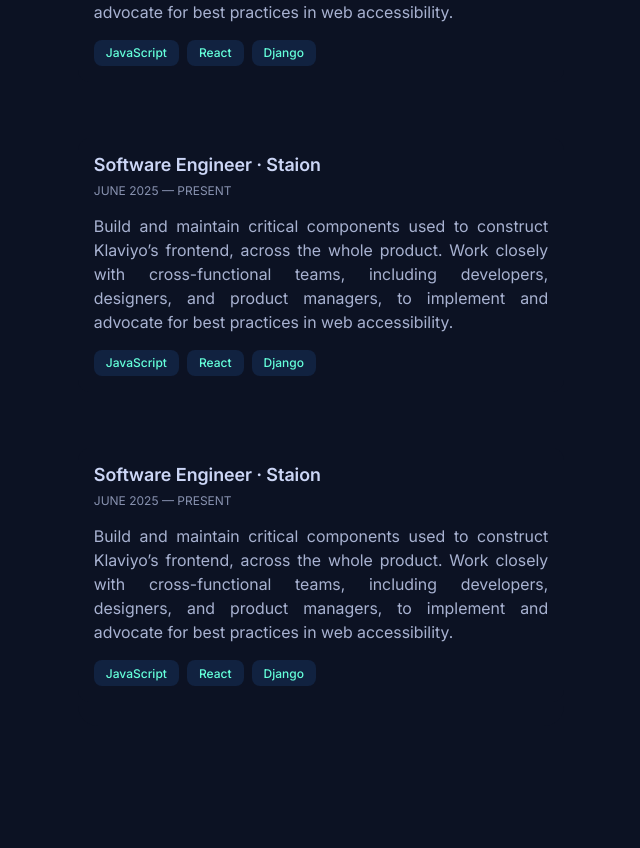
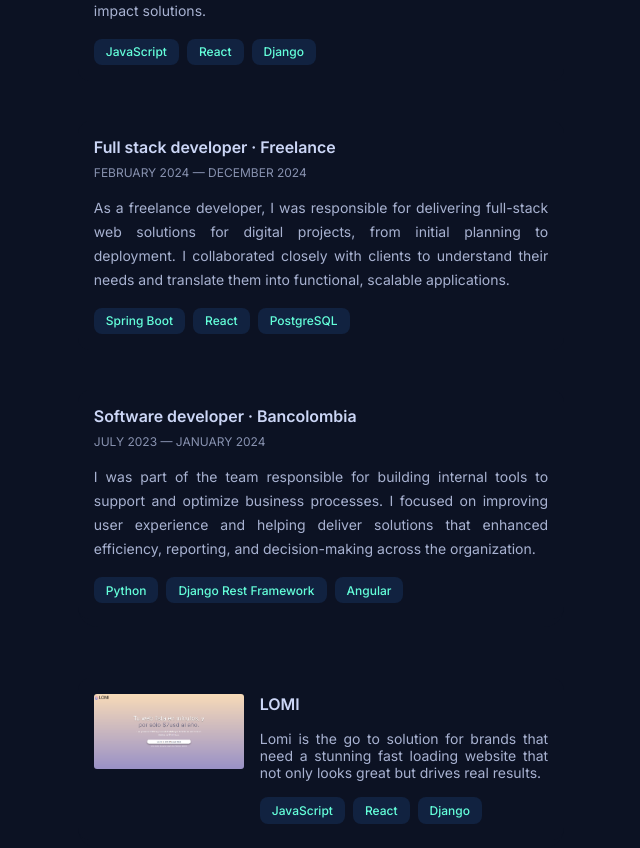
Before and after one commit to staion-danielgrajales/devfolio, a React (Vite) app: page / in a window 1280 px wide. Shown: the part 890-1738 px from the top of the page, without its empty margins (575-1215 px from the left). Before the commit the page ends 1616 px from the top, so only its background shows below. Built offline with nearby package versions, Linux system fonts and the light colour scheme.

Commit message:
Add project structure and styles

```diff
--- a/src/App.jsx
+++ b/src/App.jsx
@@ -3,6 +3,7 @@
 
 import { FontAwesomeIcon } from '@fortawesome/react-fontawesome';
 import { faGithub, faLinkedin, faDiscord, faInstagram } from '@fortawesome/free-brands-svg-icons';
+import lomiPreview from './assets/images/lomi_preview.png'
 
 import { useEffect } from 'react';
 
@@ -70,7 +71,7 @@
         </div>
 
         <div className='right-container'>
-          <div className='parag-container'>
+          <div className='parag-container' id='about'>
             <p>
               I'm a full-stack developer who enjoys creating scalable, reliable, and user-friendly web applications.
               I'm particularly drawn to complex projects where I can turn complex ideas into clear and intuitive user experiences.
@@ -98,7 +99,7 @@
             </p>
           </div>
 
-          <div className='experience-container'>
+          <div className='experience-container' id='experience'>
             <ul className='experience-list'>
               <li className="experience-card">
                 <div className="experience-header">
@@ -109,9 +110,9 @@
                 </div>
 
                 <p className="experience-description">
-                  Build and maintain critical components used to construct Klaviyo’s frontend, across the whole product.
-                  Work closely with cross-functional teams, including developers, designers, and product managers, to implement and
-                  advocate for best practices in web accessibility.
+                  I contribute to the development of scalable, maintainable web applications from planning to deployment.
+                  I work on designing clean architectures, improving system performance, and ensuring code quality,
+                  while collaborating with the team to deliver reliable, high-impact solutions.
                 </p>
 
                 <div className="tech-stack">
@@ -124,44 +125,77 @@
               <li className="experience-card">
                 <div className="experience-header">
                     <h3 className="experience-title">
-                      Software Engineer · Staion
+                      Full stack developer · Freelance
                     </h3>
-                    <span className="experience-date">JUNE 2025 — PRESENT</span>
+                    <span className="experience-date">FEBRUARY 2024 — DECEMBER 2024</span>
                 </div>
 
                 <p className="experience-description">
-                  Build and maintain critical components used to construct Klaviyo’s frontend, across the whole product.
-                  Work closely with cross-functional teams, including developers, designers, and product managers, to implement and
-                  advocate for best practices in web accessibility.
+                  As a freelance developer, I was responsible for delivering full-stack web solutions for digital projects, from initial planning to deployment.
+                  I collaborated closely with clients to understand their needs and translate them into functional, scalable applications.
                 </p>
 
                 <div className="tech-stack">
-                  <span className="tech-tag">JavaScript</span>
+                  <span className="tech-tag">Spring Boot</span>
                   <span className="tech-tag">React</span>
-                  <span className="tech-tag">Django</span>
+                  <span className="tech-tag">PostgreSQL</span>
                 </div>
               </li>
 
               <li className="experience-card">
                 <div className="experience-header">
                     <h3 className="experience-title">
-                      Software Engineer · Staion
+                      Software developer · Bancolombia
                     </h3>
-                    <span className="experience-date">JUNE 2025 — PRESENT</span>
+                    <span className="experience-date">JULY 2023 — JANUARY 2024</span>
                 </div>
 
                 <p className="experience-description">
-                  Build and maintain critical components used to construct Klaviyo’s frontend, across the whole product.
-                  Work closely with cross-functional teams, including developers, designers, and product managers, to implement and
-                  advocate for best practices in web accessibility.
+                  I was part of the team responsible for building internal tools to support and optimize business processes.
+                  I focused on improving user experience and helping deliver solutions that enhanced efficiency, reporting,
+                  and decision-making across the organization.
                 </p>
 
                 <div className="tech-stack">
-                  <span className="tech-tag">JavaScript</span>
-                  <span className="tech-tag">React</span>
-                  <span className="tech-tag">Django</span>
+                  <span className="tech-tag">Python</span>
+                  <span className="tech-tag">Django Rest Framework</span>
+                  <span className="tech-tag">Angular</span>
                 </div>
               </li>
+            </ul>
+          </div>
+
+          <div className='project-container' id='projects'>
+            <ul className='project-list'>
+              <a href='https://lomi.staion.com.co/' target="_blank" rel="noopener noreferrer" className='link-status'>
+                <li className='project-card'>
+
+                    <img
+                      src={ lomiPreview }
+                      alt="Project preview"
+                      className="preview-img"
+                    />
+
+
+                  <div className='project-content'>
+                    <div className='project-header'>
+                        <h3 className="project-title">
+                          LOMI
+                        </h3>
+                    </div>
+
+                    <p className="project-description">
+                      Lomi is the go to solution for brands that need a stunning fast loading website that not only looks great but drives real results.
+                    </p>
+
+                    <div className="tech-stack">
+                      <span className="tech-tag">JavaScript</span>
+                      <span className="tech-tag">React</span>
+                      <span className="tech-tag">Django</span>
+                    </div>
+                  </div>
+                </li>
+              </a>
             </ul>
           </div>
         </div>
--- a/src/assets/styles/App.css
+++ b/src/assets/styles/App.css
@@ -99,7 +99,7 @@
 
 .navi-text {
     color: #8892b0;
-    font-size: 16px;
+    font-size: 12px;
     font-weight: 600;
     letter-spacing: 0.1em;
     text-transform: uppercase;
@@ -179,17 +179,17 @@
 .experience-card {
     border-radius: 12px;
     padding: 1rem;
-    margin-bottom: 1.5rem;
     color: #ccd6f6;
     transition: all 0.2s ease-in-out;
     max-width: 700px;
+
+    margin-bottom: 0.5rem;
 }
 
 .experience-card:hover {
     box-shadow:
-        0 5px 10px rgba(100, 255, 218, 0.15),
-        0 -5px 10px rgba(100, 255, 218, 0.05);
-    font-size: 16px ;
+        0 8px 20px rgba(100, 255, 218, 0.15),
+        0 -8px 20px rgba(100, 255, 218, 0.15);
 }
 
 .experience-header {
@@ -206,16 +206,16 @@
 }
 
 .experience-title {
-    font-size: 1.125rem;
+    font-size: 16px;
     font-weight: 600;
     color: #ccd6f6;
 }
 
 .experience-description {
-    font-size: 16px;
+    font-size: 14px;
+    margin-bottom: 1rem;
     color: #a8b2d1;
     line-height: 1.5rem;
-    margin-bottom: 1rem;
     text-align: justify;
 }
 
@@ -233,3 +233,94 @@
     border-radius: 0.5rem;
     font-weight: 500;
 }
+
+/* Estilos para la lista de proyectos */
+.project-container {
+    width: 95%;
+    height: auto;
+    display: flex;
+    flex-direction: column;
+    margin-top: 10%;
+
+}
+
+.project-list {
+    list-style: none;
+    display: flex;
+    flex-direction: column;
+    gap: 2rem;
+    border-radius: 20px;
+}
+
+.project-card {
+    display: flex;
+    align-items: flex-start;
+    gap: 1rem;
+
+    border-radius: 12px;
+    padding: 1rem;
+    color: #ccd6f6;
+    transition: all 0.2s ease-in-out;
+    max-width: 700px;
+    margin-bottom: 0.5rem;
+}
+
+.project-card:hover {
+    box-shadow:
+        0 8px 20px rgba(100, 255, 218, 0.15),
+        0 -8px 20px rgba(100, 255, 218, 0.15);
+}
+
+.preview-img {
+    width: 150px;
+    height: auto;
+    display: block;
+    object-fit: cover;
+    border-radius: 3px;
+    image-rendering: auto;
+}
+
+.project-content {
+    flex: 1;
+    display: flex;
+    flex-direction: column;
+}
+
+.project-header {
+    display: flex;
+    flex-direction: column;
+    gap: 0.5rem;
+    margin-bottom: 1rem;
+}
+
+.project-title {
+    font-size: 16px;
+    font-weight: 600;
+    color: #ccd6f6;
+}
+
+.project-description {
+    font-size: 14px;
+    margin-bottom: 1rem;
+    color: #a8b2d1;
+    text-align: justify;
+}
+
+.link-status {
+    all: unset;
+    display: block;
+    cursor: pointer;
+    text-decoration: none;
+    color: inherit;
+    user-select: none;
+    -webkit-tap-highlight-color: transparent;
+}
+
+.link-status:visited,
+.link-status:focus,
+.link-status:active {
+    color: inherit;
+    outline: none;
+    text-decoration: none;
+    box-shadow: none;
+}
```
Also changed, not shown: src/assets/images/lomi_preview.png (added).
